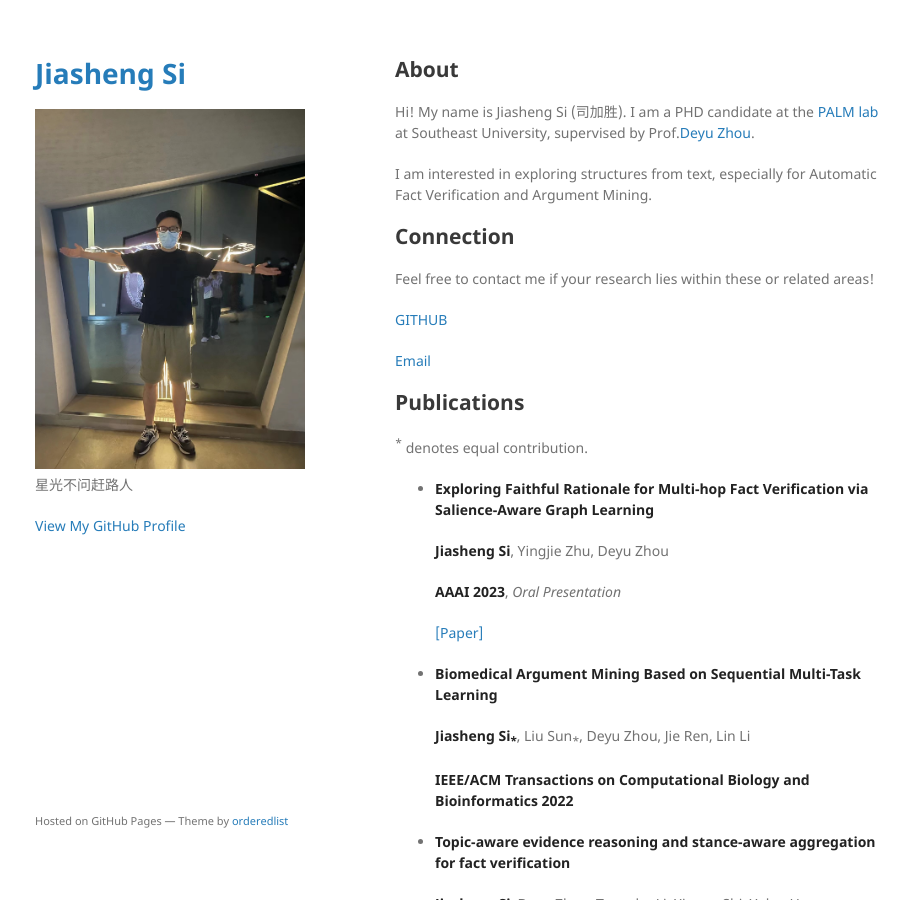
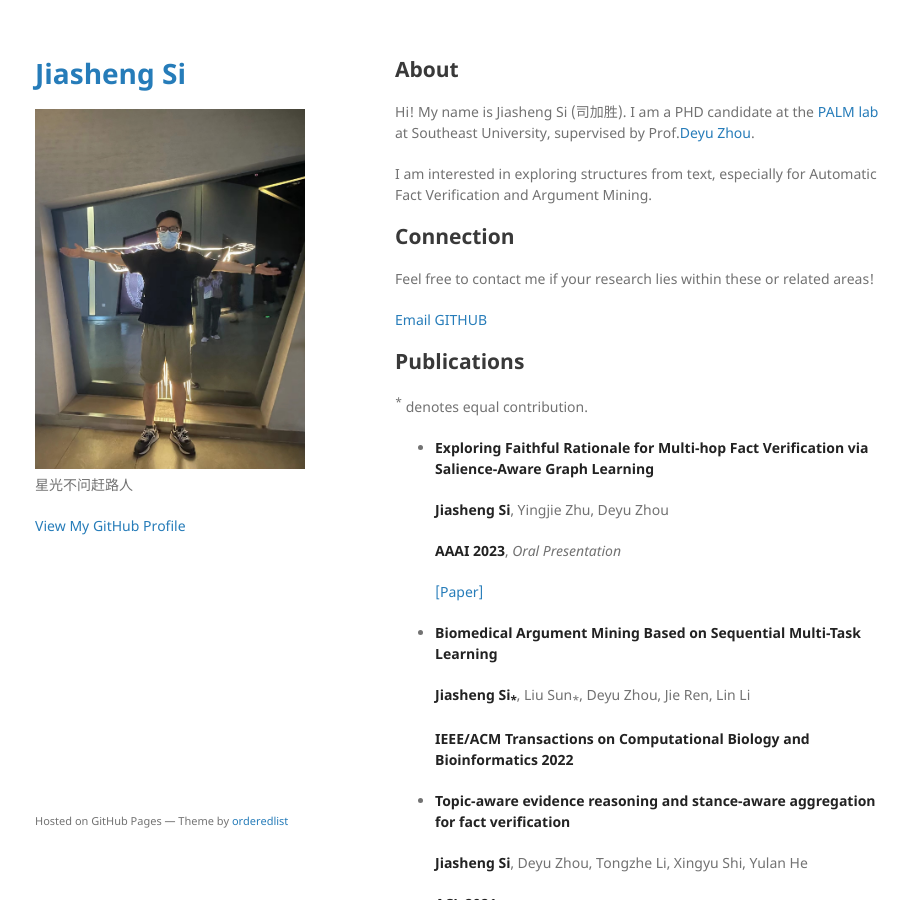
Before and after one commit to jasenchn/jasenchn.github.io, a Jekyll site: the page built from index.md, in a window 1280 px wide and 900 px high. Shown: the whole window, without its empty margins (175-1084 px from the left). Built offline with Jekyll 4.4.1, drawn with Linux system fonts in a browser that asks for light colours; our own code applies the rules of GitHub Pages for plain Markdown files.

```diff
--- a/index.md
+++ b/index.md
@@ -11,9 +11,8 @@ I am interested in exploring structures from text, especially for Automatic Fact
 ## Connection
 Feel free to contact me if your research lies within these or related areas!
 
-[GITHUB](https://github.com/jasenchn)
+[Email](jasensi@163.com) [GITHUB](https://github.com/jasenchn)
 
-[Email](jasensi@163.com)
 
 ## Publications
 
```
